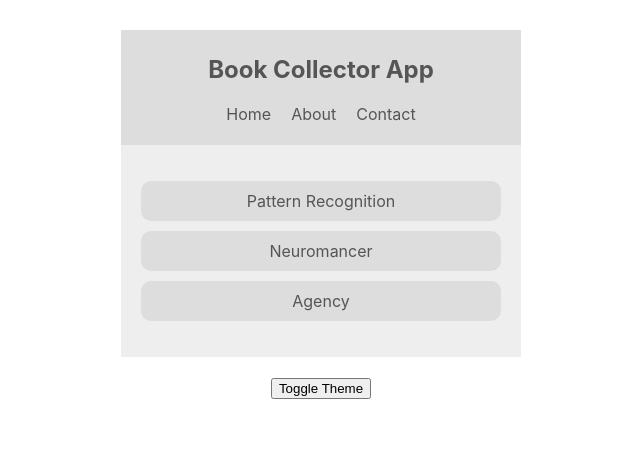
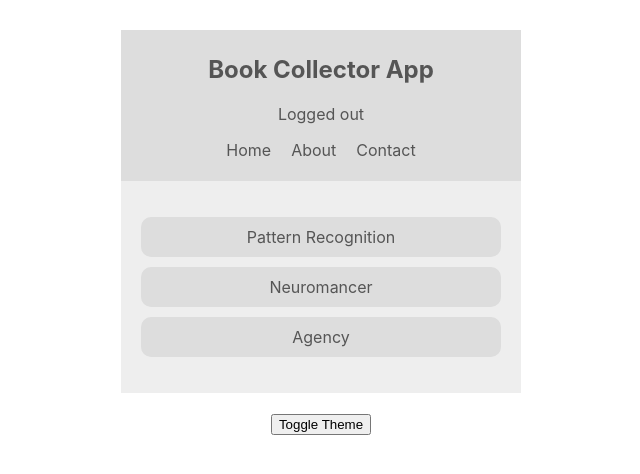
Before and after one commit to dfellows12/bookcollector, a React (Create React App) app: page / in a window 1280 px wide. Shown: the top 474 px of the page, without its empty margins (319-959 px from the left). Built offline with nearby package versions, Linux system fonts and the light colour scheme.

Commit message:
Added auth context to navbar

```diff
--- a/src/components/Navbar.js
+++ b/src/components/Navbar.js
@@ -1,16 +1,22 @@
 import React, { Component } from 'react';
 import { ThemeContext } from '../contexts/ThemeContext'
+import { AuthContext } from '../contexts/AuthContext'
 
 class Navbar extends Component {
     render() {
 
         return (
-            <ThemeContext.Consumer>{(context) => {
-                const { isLightTheme, light, dark} = context
+            <AuthContext.Consumer>{(authContext) => (
+                <ThemeContext.Consumer>{(themeContext) => {
+                    const { isAuthenticated, toggleAuth} = authContext
+                    const { isLightTheme, light, dark} = themeContext
                     const theme = isLightTheme ? light : dark
                     return (
                     <nav style={{background : theme.ui, color: theme.syntax}}>
                         <h1>Book Collector App</h1>
+                        <div onClick={toggleAuth}>
+                            {isAuthenticated ? 'Logged in' : 'Logged out'}
+                        </div>
                         <ul>
                             <li>Home</li>
                             <li>About</li>
@@ -20,6 +26,9 @@ class Navbar extends Component {
 
                     )
                 }}</ThemeContext.Consumer>
+            )}
+
+            </AuthContext.Consumer>
         )
     }
 }
```
Lines whose indentation alone changed are shown as unchanged.
